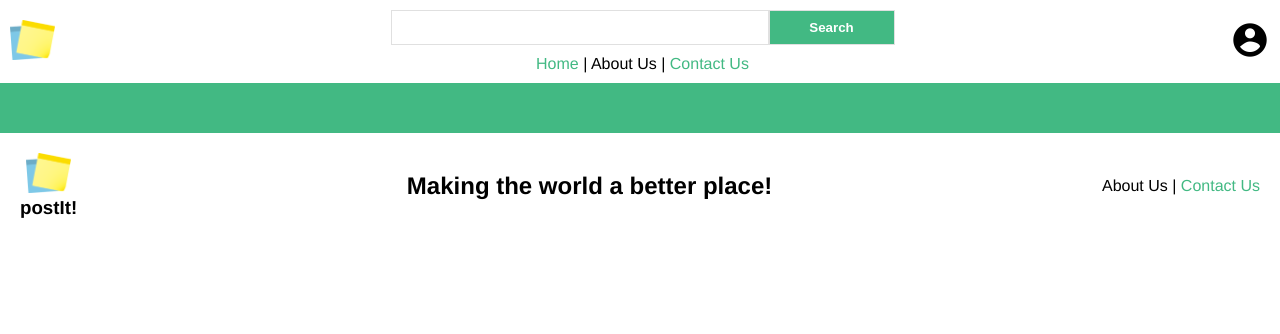
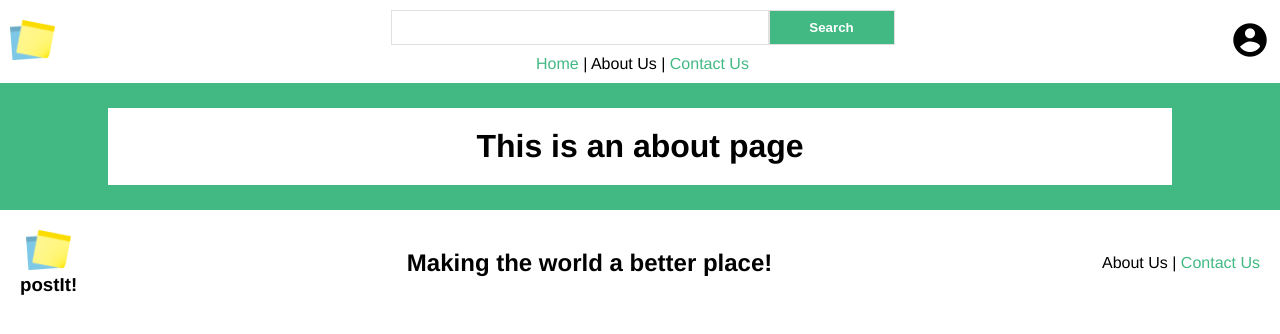
Before and after one commit to kaurvali/wadev_hw3, a Vue app: page /about in a window 1280 px wide. Shown: the top 334 px of the page. Built offline with nearby package versions, Linux system fonts and the light colour scheme.

Commit message:
Make views work

```diff
--- a/src/App.vue
+++ b/src/App.vue
@@ -2,7 +2,9 @@
   <div id="app">
     <Header />
     <div id="main">
-      <div class="center-area"></div>
+      <div class="center-area">
+        <router-view />
+      </div>
     </div>
     <Footer />
   </div>
@@ -30,11 +32,18 @@ export default {
   -webkit-font-smoothing: antialiased;
   -moz-osx-font-smoothing: grayscale;
   text-align: center;
-}
 
-#main {
-  padding-top: 25px;
-  padding-bottom: 25px;
-  background: #42b983;
+  #main {
+    padding-top: 25px;
+    padding-bottom: 25px;
+    background: #42b983;
+
+    .center-area {
+      background: white;
+      width: 80%;
+      padding: 20px;
+      margin: auto;
+    }
+  }
 }
 </style>
```
